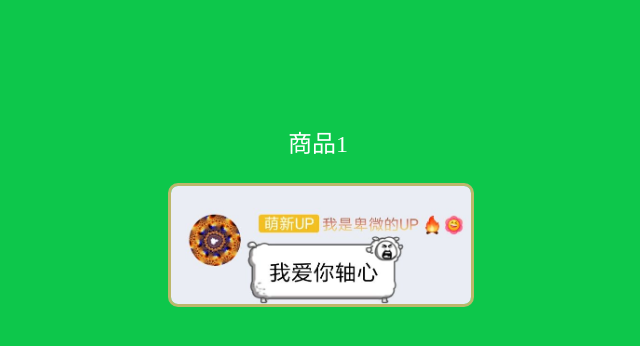
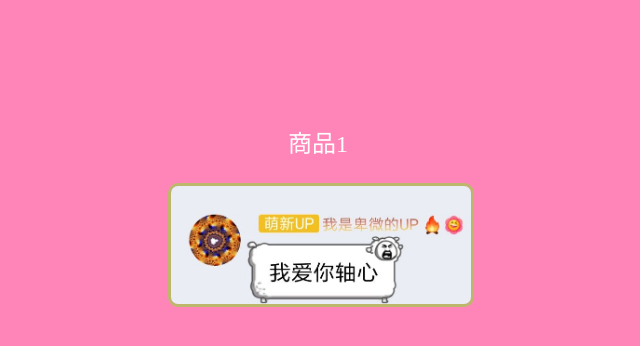
Before and after one commit to Lyuu23/Lyuu23, a plain HTML site: page shop/matheart/index.html in a window 1280 px wide. Shown: the whole page, without its empty margins (322-962 px from the left). Drawn offline with Linux system fonts and the light colour scheme.

Commit message:
改改背景色

```diff
--- a/shop/matheart/index.html
+++ b/shop/matheart/index.html
@@ -7,7 +7,7 @@
         <title>超市数心</title>
         <style>
             body {
-                background-color: rgb(13, 199, 75);
+                background-color: rgb(255, 133, 184);
             }
             div {
                 position: relative;
```
